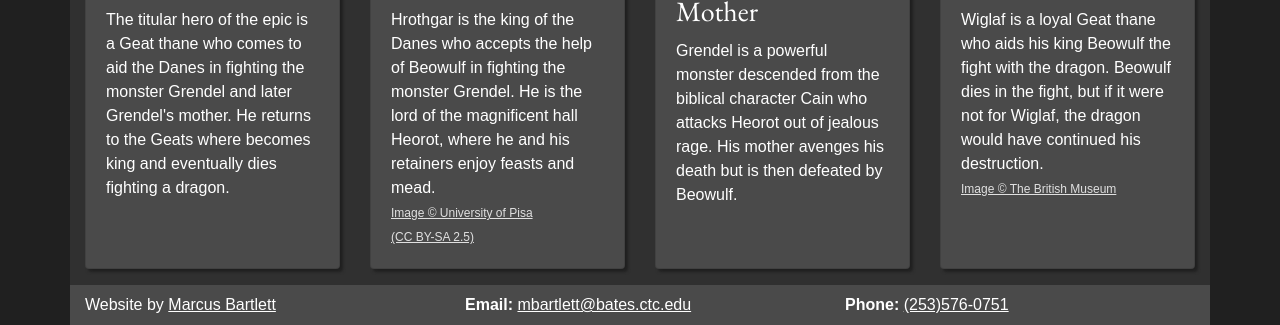
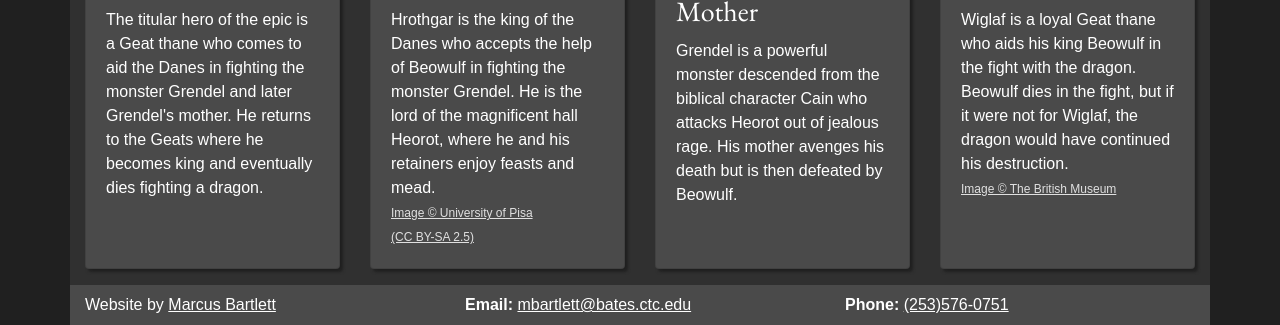
Before and after one commit to mabartlett/beowulf, a plain HTML site: page characters.html in a window 1280 px wide. Shown: the part 522-847 px from the top of the page. Drawn offline with nearby package versions, Linux system fonts and the light colour scheme; a script that the page names is missing.

Commit message:
Update characters.html

```diff
--- a/characters.html
+++ b/characters.html
@@ -62,7 +62,7 @@
                     </a>
                     <div class="card-block">
                         <h3 class="card-title">Beowulf</h3>
-                        <p class="card-text">The titular hero of the epic is a Geat thane who comes to aid the Danes in fighting the monster Grendel and later Grendel's mother. He returns to the Geats where becomes king and eventually dies fighting a dragon.</p>
+                        <p class="card-text">The titular hero of the epic is a Geat thane who comes to aid the Danes in fighting the monster Grendel and later Grendel's mother. He returns to the Geats where he becomes king and eventually dies fighting a dragon.</p>
                     </div>
                 </div>
             </div>
@@ -110,7 +110,7 @@
                     <div class="card-block">
                         <h3 class="card-title">Wiglaf</h3>
                         <p class="card-text">Wiglaf is a loyal Geat thane who aids his king Beowulf
-						the fight with the dragon. Beowulf dies in the fight, but if it were not for
+						in the fight with the dragon. Beowulf dies in the fight, but if it were not for
 						Wiglaf, the dragon would have continued his destruction.
 						<br />
 						<a class="text-license" href="http://britishmuseum.org/" target="_blank">
```
